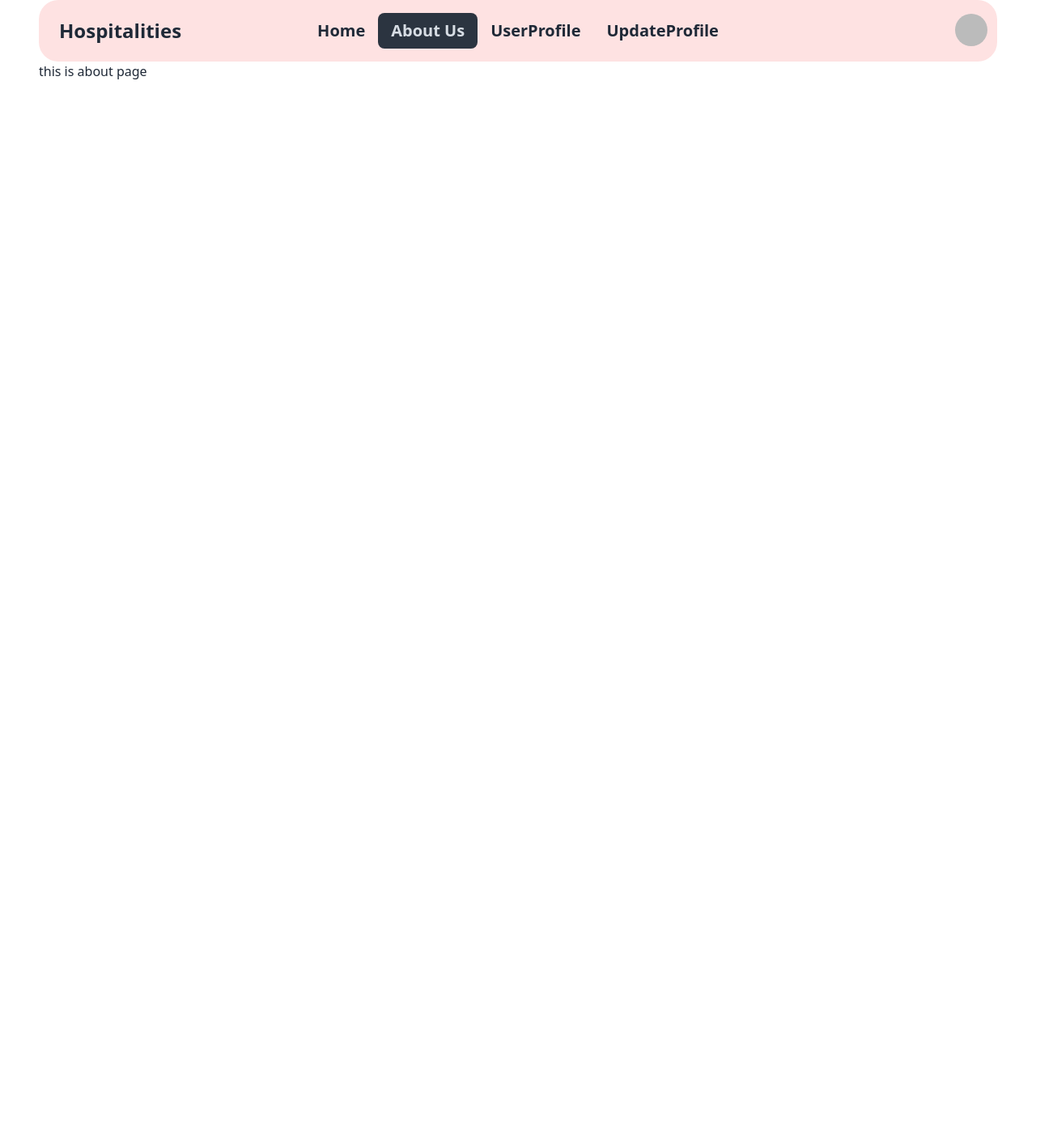
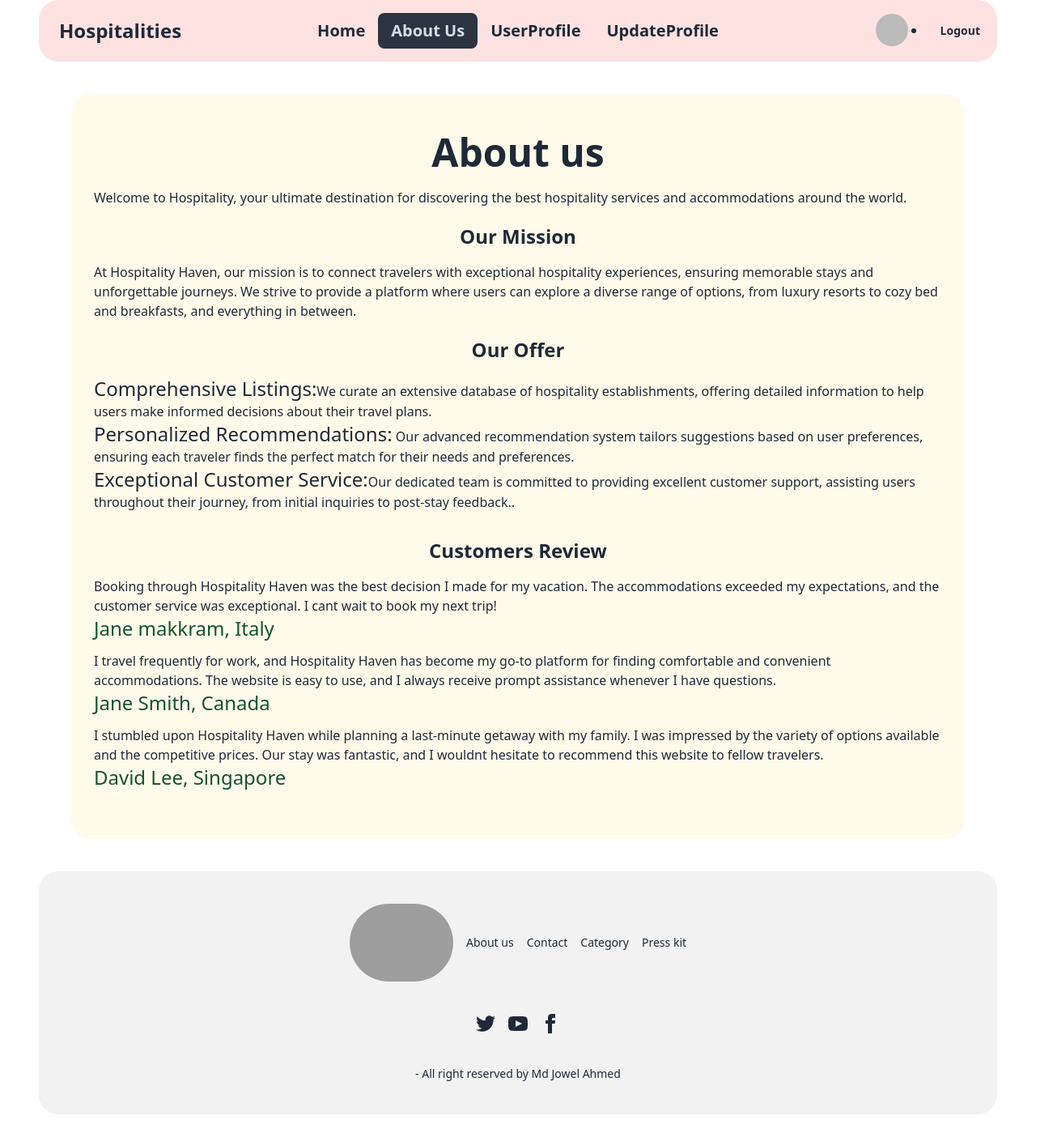
Before and after one commit to MdJowelAhmed/Real-state, a React (Vite) app: page /about in a window 1280 px wide. Shown: the whole page at 81% size, 1301 px wide, since content can reach past the window. Before the commit the page ends 800 px from the top, so only its background shows below. Built offline with nearby package versions, Linux system fonts and the light colour scheme; no server answers; sample sign-in values are in the browser's storage; grey boxes are pictures that could not be loaded.

Commit message:
update profile router

```diff
--- a/package.json
+++ b/package.json
@@ -10,6 +10,7 @@
     "preview": "vite preview"
   },
   "dependencies": {
+    "animate.css": "^4.1.1",
     "aos": "^2.3.4",
     "firebase": "^10.11.0",
     "localforage": "^1.10.0",
@@ -20,7 +21,10 @@
     "react-hook-form": "^7.51.2",
     "react-icons": "^5.0.1",
     "react-router-dom": "^6.22.3",
-    "sort-by": "^1.2.0"
+    "react-toastify": "^10.0.5",
+    "sort-by": "^1.2.0",
+    "sweetalert2": "^11.10.8",
+    "tailwindcss-animatecss": "^3.0.5"
   },
   "devDependencies": {
     "@types/react": "^18.2.66",
--- a/src/Components/Profile/UpdateProfile.jsx
+++ b/src/Components/Profile/UpdateProfile.jsx
@@ -2,6 +2,8 @@ import { useContext } from "react";
 import Footer from "../ShareComponents/Footer";
 import Navbar from "../ShareComponents/Navbar";
 import { AuthContext } from "../AuthProvider/AuthProvider";
+import { Helmet } from "react-helmet-async";
+
 
 
 
@@ -23,6 +25,9 @@ const UpdateProfile = () => {
     }
     return (
         <div>
+             <Helmet>
+                <title>Hospitalities / Update</title>
+            </Helmet>
             <Navbar></Navbar>
             <div className="hero min-h-screen bg-base-200 my-10">
                 <div className="hero-content flex-col ">
@@ -36,13 +41,13 @@ const UpdateProfile = () => {
                                 <label className="label">
                                     <span className="label-text">Name</span>
                                 </label>
-                                <input type="text" placeholder="Your name" className="input input-bordered" required />
+                                <input type="text" name="name" placeholder="Your name" className="input input-bordered" required />
                             </div>
                             <div className="form-control">
                                 <label className="label">
                                     <span className="label-text">Image</span>
                                 </label>
-                                <input type="text" placeholder="image url" className="input input-bordered" required />
+                                <input type="text" name="image" placeholder="image url" className="input input-bordered" required />
 
                             </div>
                             <div className="form-control mt-6">
--- a/src/Components/Profile/UserProfile.jsx
+++ b/src/Components/Profile/UserProfile.jsx
@@ -2,6 +2,8 @@ import { useContext } from "react";
 import Navbar from "../ShareComponents/Navbar";
 import { AuthContext } from "../AuthProvider/AuthProvider";
 import Footer from "../../Components/ShareComponents/Footer";
+import { Helmet } from "react-helmet-async";
+import 'animate.css';
 
 
 const UserProfile = () => {
@@ -10,11 +12,14 @@ const UserProfile = () => {
 
     return (
         <div>
+             <Helmet>
+                <title>Hospitalities / userProfile</title>
+            </Helmet>
             <Navbar></Navbar>
             <div className="text-center my-10">
-                <img className="m-5 mx-auto" src={user?.photoURL} alt="" />
-                <h2>{user?.displayName} </h2>
-                <h2>{user?.email} </h2>
+                <img className="m-5 mx-auto rounded-full w-40 " src={user?.photoURL} alt="" />
+                <h2 className="text-5xl text-blue-900 font-semibold my-5 animate__animated animate__bounce">{user?.displayName} </h2>
+                <h2 className="text-3xl text-blue-400 font-semibold">{user?.email} </h2>
             </div>
             <Footer></Footer>
         </div>
--- a/src/Components/Routes/Routes.jsx
+++ b/src/Components/Routes/Routes.jsx
@@ -30,7 +30,9 @@ const router=createBrowserRouter([
             },
             {
                 path: '/about',
-                element:  <About></About>
+                element: <PrivateRoute>
+                     <About></About>
+                </PrivateRoute>
             },
             {
                 path: '/login',
--- a/src/Components/ShareComponents/Footer.jsx
+++ b/src/Components/ShareComponents/Footer.jsx
@@ -2,11 +2,15 @@
 
 const Footer = () => {
     return (
-        <footer className="footer footer-center p-10 bg-base-200 text-base-content rounded">
+        <footer className="footer footer-center p-10 bg-base-200 text-base-content rounded my-7 rounded-3xl">
+
             <nav className="grid grid-flow-col gap-4">
+            <div>
+                <img className="rounded-full w-32" src="https://encrypted-tbn0.gstatic.com/images?q=tbn:ANd9GcSgsq0ob92B1xbT6ohZ7qMFSkaJfM6uEDrE1eLhhKgsYH2rUEgoZPx1mqYZlCjdlNTYEjM&usqp=CAU" alt="" />
+            </div>
                 <a className="link link-hover">About us</a>
                 <a className="link link-hover">Contact</a>
-                <a className="link link-hover">Jobs</a>
+                <a className="link link-hover">Category</a>
                 <a className="link link-hover">Press kit</a>
             </nav>
             <nav>
@@ -17,7 +21,7 @@ const Footer = () => {
                 </div>
             </nav>
             <aside>
-                <p>Copyright © 2024 - All right reserved by ACME Industries Ltd</p>
+                <p> - All right reserved by Md Jowel Ahmed</p>
             </aside>
         </footer>
     );
--- a/src/Components/ShareComponents/Navbar.jsx
+++ b/src/Components/ShareComponents/Navbar.jsx
@@ -28,7 +28,7 @@ const Navbar = () => {
             <div className="navbar-start">
                 <div className="dropdown">
                     <div tabIndex={0} role="button" className="btn btn-ghost lg:hidden">
-                        {/* <svg xmlns="http://www.w3.org/2000/svg" className="h-5 w-5" fill="none" viewBox="0 0 24 24" stroke="currentColor"><path strokeLinecap="round" strokeLinejoin="round" strokeWidth="2" d="M4 6h16M4 12h8m-8 6h16" /></svg> */}
+                        <svg xmlns="http://www.w3.org/2000/svg" className="h-5 w-5" fill="none" viewBox="0 0 24 24" stroke="currentColor"><path strokeLinecap="round" strokeLinejoin="round" strokeWidth="2" d="M4 6h16M4 12h8m-8 6h16" /></svg>
                     </div>
                     <ul tabIndex={0} className="menu menu-sm dropdown-content  ">
                         {
@@ -54,22 +54,24 @@ const Navbar = () => {
                                 <img src={user?.photoURL || <CgProfile />} />
                             </div>
                         </label>
-                        <ul tabIndex={0} className="menu  dropdown-content  shadow bg-base-100 rounded-box w-32 ">
+                        <ul tabIndex={0} className="menu  dropdown-content  shadow bg-base-100 rounded-box w-40 ">
                             <li>
                                 <button className="btn btn-sm  btn-ghost">{user?.displayName || 'user name not found'}</button>
 
                             </li>
-                            <li>
-                                <button
-                                    onClick={logOut}
-                                    className="btn btn-sm  btn-ghost">Logout</button>
 
-                            </li>
                         </ul>
-                    </div> : <Link to='/login'><button className="btn">Login</button></Link>
+                    </div> : <Link to='/login'><button className="btn text-2xl">Login</button></Link>
                 }
 
+                {
+                    user && <li>
+                    <button
+                        onClick={logOut}
+                        className="btn btn-sm  btn-ghost">Logout</button>
 
+                </li>
+                }
             </div>
         </div>
     );
--- a/src/Pages/Home/Choice.jsx
+++ b/src/Pages/Home/Choice.jsx
@@ -1,8 +1,8 @@
-
+import 'animate.css';
 const Choice = () => {
     return (
-        <div>
-            <h2 className="text-4xl text-orange-600 text-center">Why Choice us?</h2>
+        <div data-aos="zoom-in"   data-aos-duration="3000">
+            <h2 className="text-4xl text-orange-600 text-center animate__animated animate__bounce">Why Choice us?</h2>
             <p className="text-sm text-orange-600 text-center">Choice US Hospitalities" could refer to a variety of entities in the hospitality industry including hotels,,<br /> restaurants, or hospitality management companies operating in the United States. <br /> Here's a brief description of why one might choose them</p>
 
             <div className="grid md:grid-cols-5 grid-cols-1 my-10">
--- a/src/Pages/Home/NewBranch.jsx
+++ b/src/Pages/Home/NewBranch.jsx
@@ -4,7 +4,7 @@ const NewBranch = () => {
     return (
         <div>
             <div>
-                <h2>Our new Branch</h2>
+                <h2>Our best service</h2>
             </div>
         </div>
     );
--- a/src/Pages/Login/Login.jsx
+++ b/src/Pages/Login/Login.jsx
@@ -1,11 +1,14 @@
 import { Link, useLocation, useNavigate } from "react-router-dom";
 import Navbar from "../../Components/ShareComponents/Navbar";
 import { Helmet } from "react-helmet-async";
-import { useContext } from "react";
+import { useContext, useState } from "react";
 import { AuthContext } from "../../Components/AuthProvider/AuthProvider";
 import { useForm } from "react-hook-form";
 import { FaGoogle } from "react-icons/fa";
 import { FaGithub } from "react-icons/fa";
+import { ToastContainer, toast } from 'react-toastify';
+import Swal from 'sweetalert2'
+import Footer from "../../Components/ShareComponents/Footer";
 
 
 
@@ -13,6 +16,7 @@ const Login = () => {
     const { login, googleLogin, githubLogin } = useContext(AuthContext)
     const navigate=useNavigate()
     const location=useLocation()
+    const [loginError,setLoginError]=useState('')
 
     const {
         register,
@@ -24,21 +28,48 @@ const Login = () => {
 
         // console.log(data)
         const { email, password } = data;
+        if(email.length <0){
+            setLoginError('please email ')
+            return
+        }
+        if(password.length < 0){
+            setLoginError('password min 6 letter')
+            return
+        }
         // console.log(data)
+        setLoginError('')
         login(email, password)
+
             .then(result => {
-                console.log(result.user)
+                if(result.user){
+                    Swal.fire({
+                        title: "Login success!",
+                        text: "You clicked the button!",
+                        icon: "success"
+                      });
+                    navigate(location?.state || "/")
+                   }
             })
             .catch(error => {
                 console.log(error)
+                setLoginError(error.message)
             })
     }
     const handleSocialLogin =socialprovider=>{
         socialprovider()
         .then(result=>{
            if(result.user){
+            Swal.fire({
+                title: "Good job!",
+                text: "You clicked the button!",
+                icon: "success"
+              });
             navigate(location?.state || "/")
            }
+        })
+        .catch(error=>{
+            console.log(error)
+
         })
     }
     return (
@@ -53,7 +84,7 @@ const Login = () => {
                         <h1 className="text-5xl font-bold">Login now!</h1>
 
                     </div>
-                    <div className="card shrink-0  min-w-96  shadow-2xl bg-base-100">
+                    <div className="card shrink-0  lg:min-w-96  shadow-2xl bg-base-100">
                         <form onSubmit={handleSubmit(onSubmit)} className="card-body">
                             <div className="form-control">
                                 <label className="label">
@@ -74,8 +105,12 @@ const Login = () => {
                             </div>
                             <div className="form-control mt-6">
                                 <button className="btn btn-primary">Login</button>
+                                <ToastContainer />
                             </div>
                         </form>
+                        {
+                            loginError && <span className="text-red-500 text-center mb-3">{loginError} </span>
+                        }
                         <div className="text-center mb-5">
                             <p>Did not have account? please <span><Link to='/register' className="text-blue-600 font-semibold">Register</Link></span></p>
                         </div>
@@ -90,6 +125,7 @@ const Login = () => {
                     </div>
                 </div>
             </div>
+            <Footer></Footer>
         </div>
     );
 };
--- a/src/Pages/Register/Register.jsx
+++ b/src/Pages/Register/Register.jsx
@@ -7,8 +7,14 @@ import { Helmet } from "react-helmet-async";
 import { AuthContext } from "../../Components/AuthProvider/AuthProvider";
 
 
+import Swal from 'sweetalert2'
+import Footer from "../../Components/ShareComponents/Footer";
+
+
 const Register = () => {
     const [showPassword,setShowPassword]=useState(false)
+    const [regError,setRegError]=useState('')
+    const [success,setSuccess]=useState('')
     const {createUser,updateProfile}=useContext(AuthContext)
     const navigate=useNavigate()
     const location=useLocation()
@@ -24,16 +30,24 @@ const Register = () => {
         // console.log(data)
         const { email, password,name,image } = data;
         // console.log(email,password)
+        setRegError('')
         createUser(email,password)
         .then(result=>{
             // updateProfile(name,image)
            if(result.user){
+            Swal.fire({
+                title: "Register successFull!",
+                text: "You clicked the button!",
+                icon: "success"
+              });
             navigate(location?.state || "/")
+            setSuccess('register success')
            }
 
          })
         .catch(error=>{
             console.log(error)
+            setRegError(error.message)
         })
     }
     return (
@@ -48,7 +62,7 @@ const Register = () => {
                         <h1 className="text-5xl font-bold">Register First!</h1>
 
                     </div>
-                    <div className="card shrink-0  min-w-96  shadow-2xl bg-base-100">
+                    <div className="card shrink-0  lg:min-w-96  shadow-2xl bg-base-100">
                         <form onSubmit={handleSubmit(onSubmit)} className="card-body">
                             <div className="form-control">
                                 <label className="label">
@@ -78,15 +92,17 @@ const Register = () => {
                                 <input type={showPassword ?"text" :"password"} name="Password" placeholder="password" className="input input-bordered" {...register("password", {
                                     required: {
                                         value: true,
-                                        message: "Your must fill the password field"
+                                        message: "You must fill the password field"
                                     },
-                                    // minLength: {
-                                    //     value: 6,
-                                    //     message: 'Password must min 6 characters'
-                                    // },
+                                    minLength: {
+                                        value: 6,
+                                        message: 'Password must min 6 characters'
+                                    },
                                     pattern: {
-                                        value:  '^(?=.*[a-z])(?=.*[A-Z]).{6,}$',
-                                        message: 'Uppercase and lowerCase letter mixed'
+                                        value: '^(?=.*[a-z])(?=.*[A-Z]).{6,}$'
+                                        ,
+                                        // value: '[A-Z]',
+                                        message: 'Uppercase and lowerCase letter '
                                     }
                                 })} />
                                 {errors.password && <span className="text-red-600 text-sm">{errors.password.message}</span>}
@@ -100,14 +116,22 @@ const Register = () => {
                             </div>
                             <div className="form-control mt-6">
                                 <button className="btn btn-primary">Register</button>
+
                             </div>
                         </form>
+                        {
+                            regError && <span className="text-red-600 text-center mb-3">{regError} </span>
+                        }
+                        {/* {
+                            success && <span>{toast.success('success')} </span>
+                        } */}
                         <div className="text-center mb-5">
                             <p>Have you account? please <span><Link to='/login' className="text-blue-600 font-semibold">Login</Link></span></p>
                         </div>
                     </div>
                 </div>
             </div>
+            <Footer></Footer>
         </div>
     );
 };
--- a/src/Pages/about/About.jsx
+++ b/src/Pages/about/About.jsx
@@ -1,16 +1,60 @@
 import { Helmet } from "react-helmet-async";
 import Navbar from "../../Components/ShareComponents/Navbar";
+import Footer from "../../Components/ShareComponents/Footer";
 
 
 
 const About = () => {
     return (
         <div>
-             <Helmet>
+            <Helmet>
                 <title>Hospitalities / AboutUs</title>
             </Helmet>
             <Navbar></Navbar>
-            this is about page
+            <div className="bg-amber-50 lg:p-7 rounded-3xl m-10">
+                <div>
+                    <h2 className="text-5xl text-center font-semibold my-5">About us</h2>
+                    <h2 className="">Welcome to Hospitality, your ultimate destination for discovering the best hospitality services and accommodations around the world.</h2>
+                </div>
+
+                <div className="">
+                    <h2 className="text-2xl text-center font-semibold mt-5 mb-4">Our Mission</h2>
+                    <p>At Hospitality Haven, our mission is to connect travelers with exceptional hospitality experiences, ensuring memorable stays and unforgettable journeys. We strive to provide a platform where users can explore a diverse range of options, from luxury resorts to cozy bed and breakfasts, and everything in between.</p>
+                </div>
+                <div className="">
+                    <h2 className="text-2xl text-center font-semibold mt-5 mb-4">Our Offer</h2>
+                    <ul>
+                        <li>
+                            <p><span className="text-2xl"> Comprehensive Listings:</span>We curate an extensive database of hospitality establishments, offering detailed information to help users make informed decisions about their travel plans.</p>
+                        </li>
+                        <li>
+                            <p><span className="text-2xl"> Personalized Recommendations:</span> Our advanced recommendation system tailors suggestions based on user preferences, ensuring each traveler finds the perfect match for their needs and preferences.</p>
+                        </li>
+                        <li>
+                            <p><span className="text-2xl"> Exceptional Customer Service:</span>Our dedicated team is committed to providing excellent customer support, assisting users throughout their journey, from initial inquiries to post-stay feedback..</p>
+                        </li>
+                    </ul>
+
+                </div>
+                <div className="my-8">
+                    <h2 className="text-2xl text-center font-semibold mt-5 mb-4"> Customers Review</h2>
+                    <ul className="space-y-3">
+                        <li>
+                            Booking through Hospitality Haven was the best decision I made for my vacation. The accommodations exceeded my expectations, and the customer service was exceptional. I cant wait to book my next trip!
+                            <h2 className="text-2xl text-green-900">Jane makkram, Italy</h2>
+                        </li>
+                        <li>
+                            I travel frequently for work, and Hospitality Haven has become my go-to platform for finding comfortable and convenient accommodations. The website is easy to use, and I always receive prompt assistance whenever I have questions.
+                            <h2 className="text-2xl text-green-900">Jane Smith, Canada</h2>
+                        </li>
+                        <li>
+                            I stumbled upon Hospitality Haven while planning a last-minute getaway with my family. I was impressed by the variety of options available and the competitive prices. Our stay was fantastic, and I wouldnt hesitate to recommend this website to fellow travelers.
+                            <h2 className="text-2xl text-green-900">David Lee, Singapore</h2>
+                        </li>
+                    </ul>
+                </div>
+            </div>
+            <Footer></Footer>
         </div>
     );
 };
--- a/tailwind.config.js
+++ b/tailwind.config.js
@@ -8,4 +8,5 @@ export default {
     extend: {},
   },
   plugins: [require("daisyui")],
+  // require("tailwindcss-animate"),
 }
```
Also changed, not shown: 2 other files (tests, documents, lock files or other folders).
